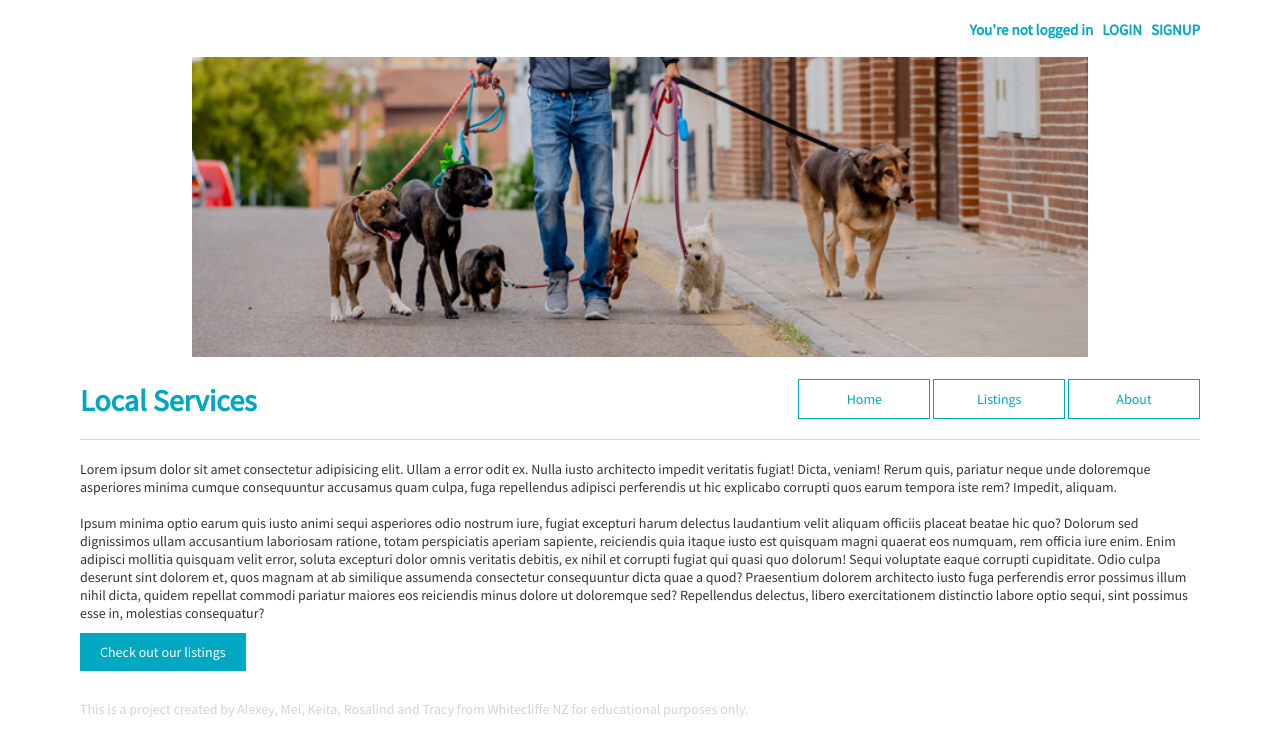
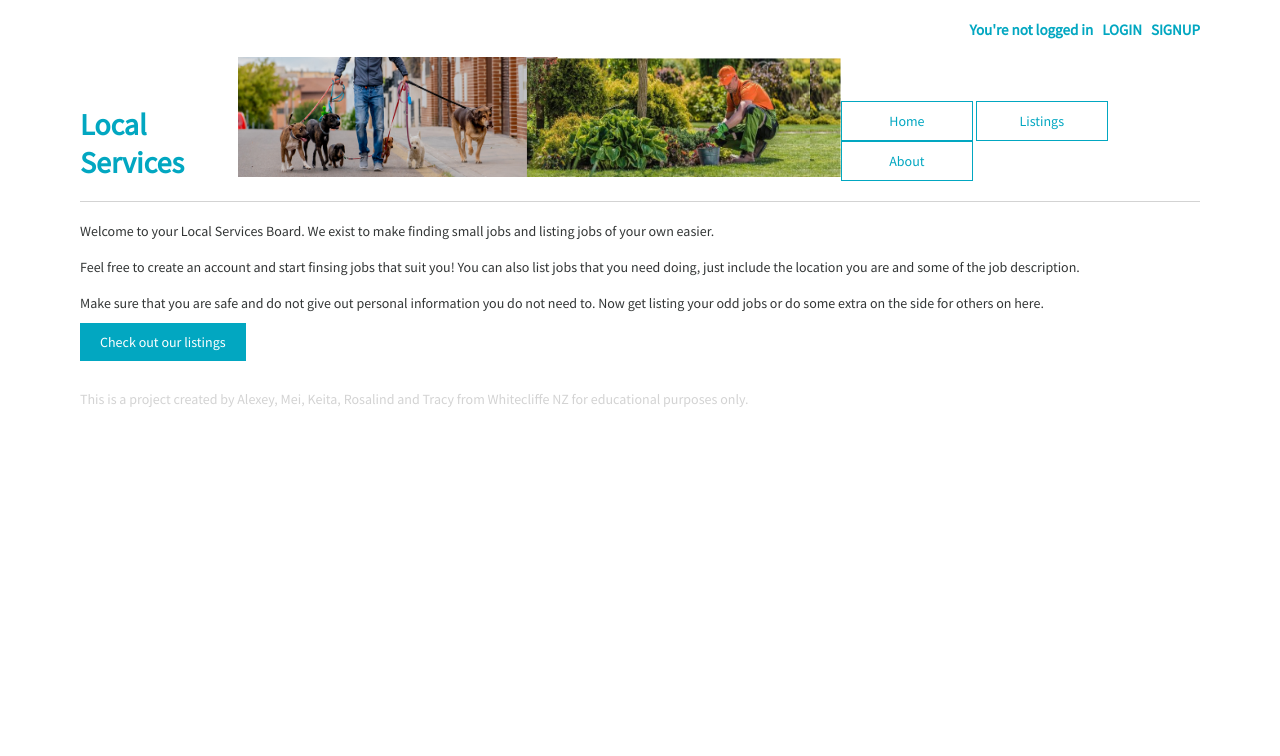
Before and after one commit to CHEMLEV/LocalServicesBoard, a Django app: page / in a window 1280 px wide. Shown: the top 756 px of the page. Run offline with Django 4.2, Linux system fonts and the light colour scheme.

Commit message:
Base image replaced

```diff
--- a/static/css/base.css
+++ b/static/css/base.css
@@ -141,3 +141,12 @@ a{
   .button_classified a:hover{
     color: white !important;
   }
+
+  .home-page{
+    display: flex;
+  }
+
+  .home-page img{
+    max-width: 40%;
+    margin-right: 20px;
+  }
--- a/templates/base.html
+++ b/templates/base.html
@@ -20,10 +20,10 @@
     {% endif %}
 
     <br>
-    <center><img src="{% static 'images/dwh.png' %}" alt="Dog walking" width="80%" height="300" ></center>
+
 
     <header>
-        <p1>Local Services</p1>
+        <p1>Local Services</p1> <center><img src="{% static 'images/base_image.png' %}" alt="Dog walking" width="100%" height="120" ></center>
         <div>
 
             <a href="{% url 'home' %}" class="button-light">Home</a>
--- a/templates/home.html
+++ b/templates/home.html
@@ -1,22 +1,12 @@
 {% extends "base.html" %} {% block content %}
     <div></div>
-    <p>Lorem ipsum dolor sit amet consectetur adipisicing elit. Ullam a error odit ex.
-    Nulla iusto architecto impedit veritatis fugiat! Dicta, veniam! Rerum quis, pariatur
-    neque unde doloremque asperiores minima cumque consequuntur accusamus quam culpa, fuga
-    repellendus adipisci perferendis ut hic explicabo corrupti quos earum tempora iste rem?
-    Impedit, aliquam. <br><br>
-    Ipsum minima optio earum quis iusto animi sequi asperiores odio nostrum iure, fugiat
-    excepturi harum delectus laudantium velit aliquam officiis placeat beatae hic quo? Dolorum
-    sed dignissimos ullam accusantium laboriosam ratione, totam perspiciatis aperiam sapiente,
-    reiciendis quia itaque iusto est quisquam magni quaerat eos numquam, rem officia iure enim.
-    Enim adipisci mollitia quisquam velit error, soluta excepturi dolor omnis veritatis debitis,
-    ex nihil et corrupti fugiat qui quasi quo dolorum! Sequi voluptate eaque corrupti cupiditate.
-    Odio culpa deserunt sint dolorem et, quos magnam at ab similique assumenda consectetur
-    consequuntur dicta quae a quod? Praesentium dolorem architecto iusto fuga perferendis error
-    possimus illum nihil dicta, quidem repellat commodi pariatur maiores eos reiciendis minus
-    dolore ut doloremque sed? Repellendus delectus, libero exercitationem distinctio labore optio
-    sequi, sint possimus esse in, molestias consequatur?
-    <br><br>
+    <p>
+    Welcome to your Local Services Board. We exist to make finding small jobs and listing jobs of your own easier.<br><br>
+
+    Feel free to create an account and start finsing jobs that suit you! You can also list jobs that you need doing, just include the location you are and some of the job description.<br><br>
+
+    Make sure that you are safe and do not give out personal information you do not need to. Now get listing your odd jobs or do some extra on the side for others on here.<br><br>
+
 
     </p>
     <a href="{% url 'classifieds' %}" class="button-dark">Check out our listings</a>
```
Also changed, not shown: static/images/base_image.png (added), static/images/dwh.png (deleted).
